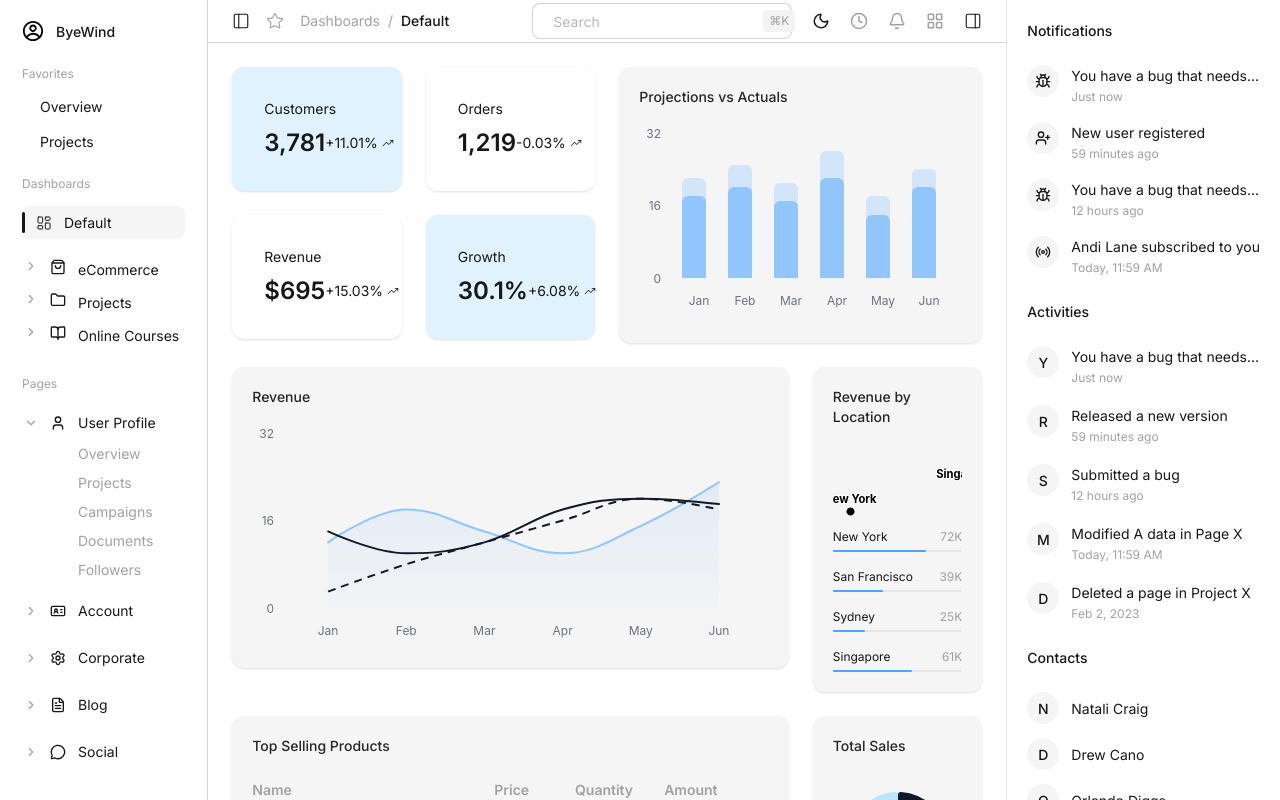
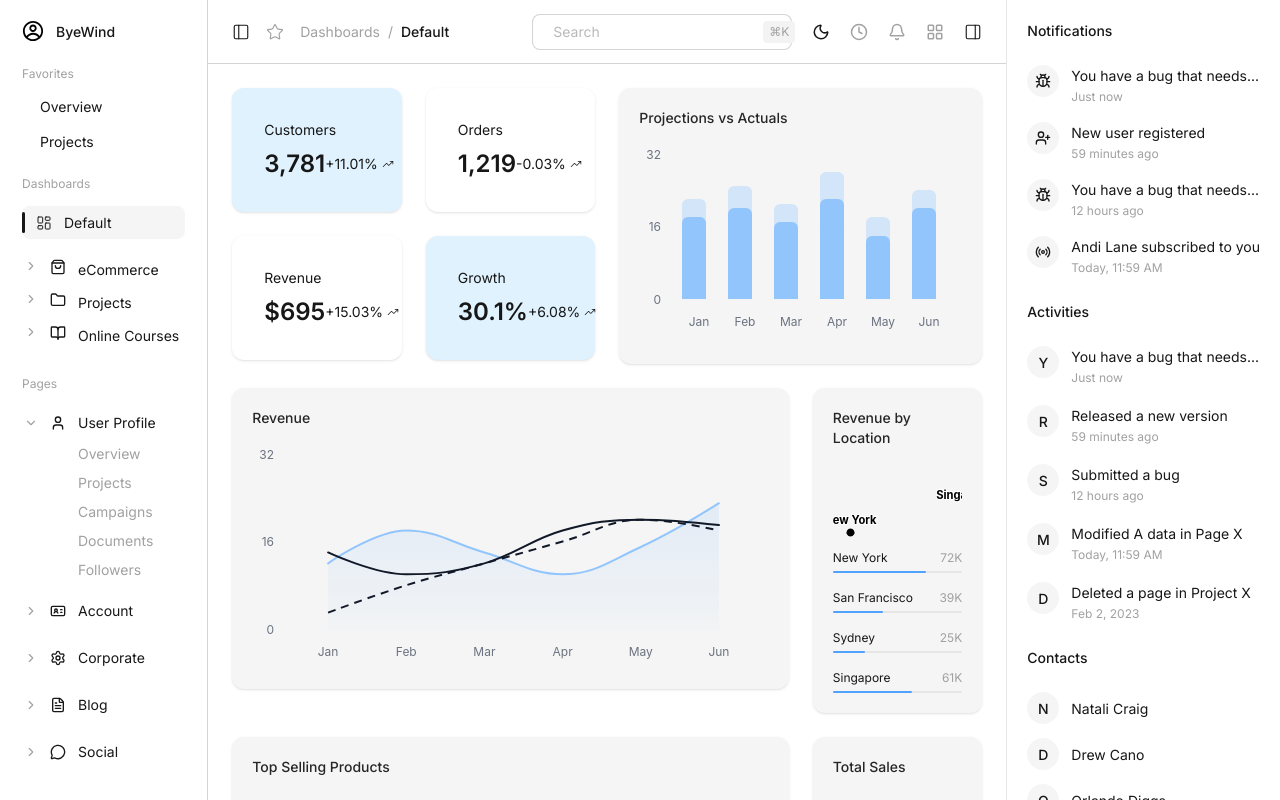
Before and after one commit to Om-Govindani/Juspay-UI-Assessment, a React app in the folder frontend/: page / in a window 1280 px wide. Built offline with nearby package versions, Linux system fonts and the light colour scheme; the HTML template or start-up script is replaced by a standard one.

Commit message:
fixing the bottom margin

```diff
--- a/frontend/src/components/Dashboard/Dashboard.jsx
+++ b/frontend/src/components/Dashboard/Dashboard.jsx
@@ -14,7 +14,7 @@
   const [showRightbar , setShowRightbar] = useState(true);
   return (
     <div className="flex w-full h-screen">
-      <div className="flex flex-col flex-1 min-w-0">
+      <div className="flex-col flex-1 min-w-0">
         <Header showSidebar={showSidebar} setShowSidebar={setShowSidebar} showRightbar={showRightbar} setShowRightbar={setShowRightbar} />
           <main className={`p-6 max-h-screen overflow-y-scroll overflow-x-hidden font-inter transition-colors duration-200 ${themeStyles.textPrimary}`}>
             <div className="grid grid-cols-12 gap-6 mb-16">
```
